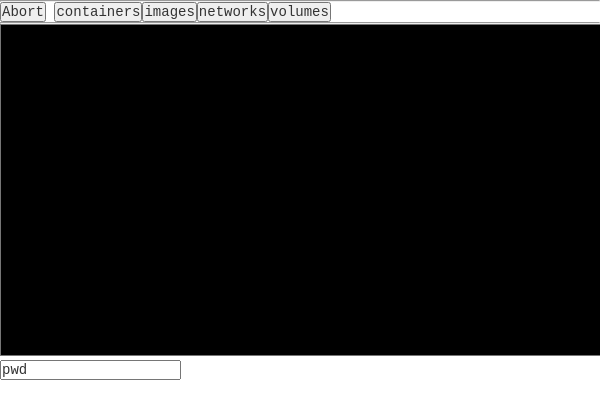
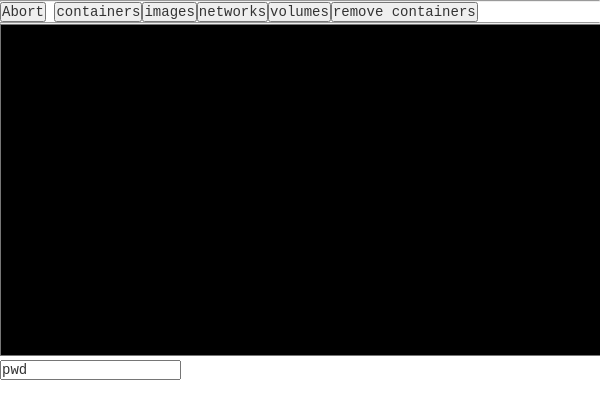
Before and after one commit to germanbisurgi/comandante, an Electron app: page src/frontend/index.html in a window 600 px wide. Shown: the top 418 px of the page. Drawn offline with Linux system fonts and the light colour scheme; no server answers.

Commit message:
added new command shortcut

```diff
--- a/src/frontend/index.html
+++ b/src/frontend/index.html
@@ -35,7 +35,8 @@
             { label: 'containers', command: 'docker ps -a'},
             { label: 'images', command: 'docker images'},
             { label: 'networks', command: 'docker network ls'},
-            { label: 'volumes', command: 'docker volume ls'}
+            { label: 'volumes', command: 'docker volume ls'},
+            { label: 'remove containers', command: 'docker ps -aq | xargs docker rm -f'}
           ],
           uilogs: null,
           uicommand: null
```
